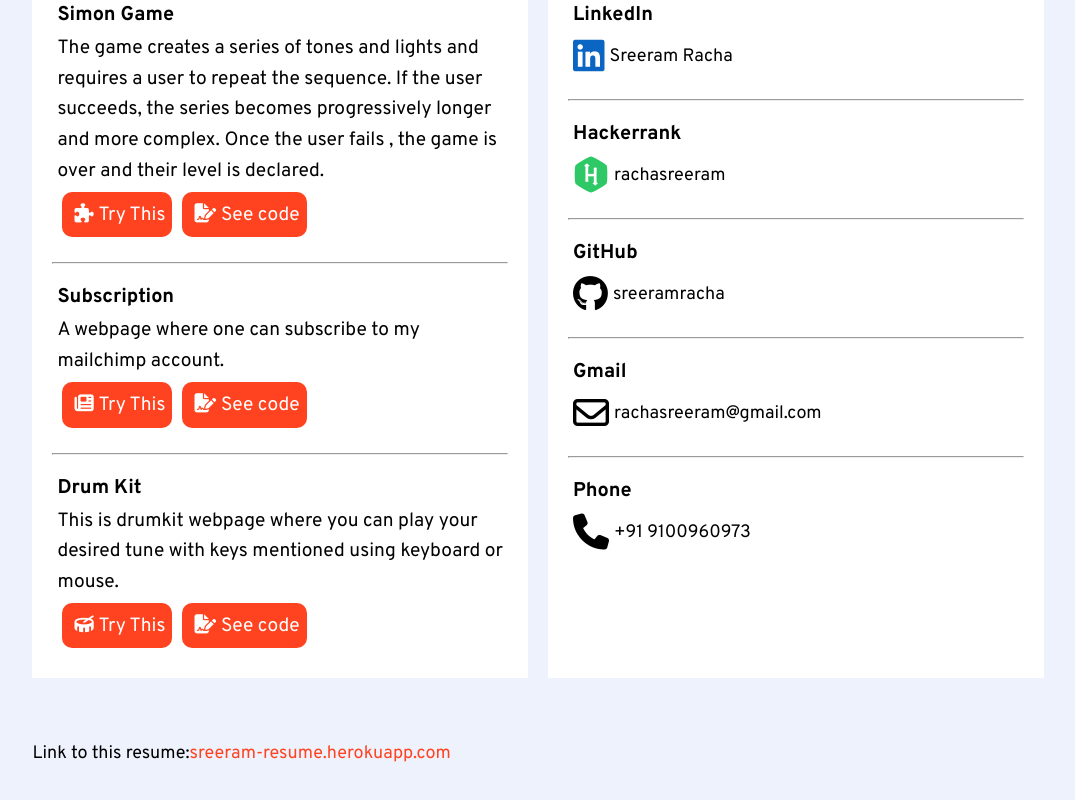
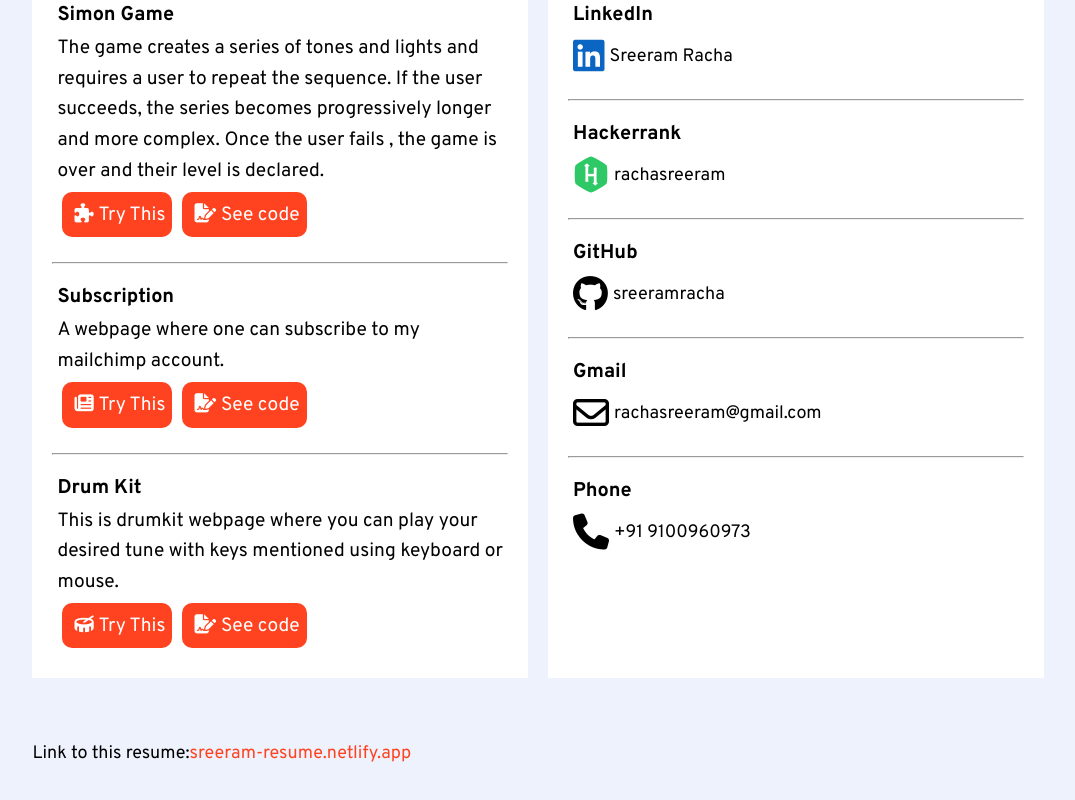
Before and after one commit to sreeramracha/Resume-2.0, a React (Create React App) app: page / in a window 1280 px wide. Shown: the part 1184-1984 px from the top of the page, without its empty margins (102-1177 px from the left). Built offline with nearby package versions, Linux system fonts and the light colour scheme.

Commit message:
Changed to Netlify URL and removed engines

```diff
--- a/package.json
+++ b/package.json
@@ -35,10 +35,5 @@
       "last 1 firefox version",
       "last 1 safari version"
     ]
-
-  },
-  "engines": {
-    "node": "v16.16.0",
-    "npm": "8.17.0"
   }
 }
--- a/src/components/Link.jsx
+++ b/src/components/Link.jsx
@@ -3,8 +3,8 @@ export default function Link() {
 		<div className="link-to-resume">
 			<p>
 				Link to this resume:
-				<a href="https://sreeram-resume.herokuapp.com/">
-					sreeram-resume.herokuapp.com
+				<a href="https://sreeram-resume.netlify.app/">
+					sreeram-resume.netlify.app
 				</a>
 			</p>
 		</div>
```
